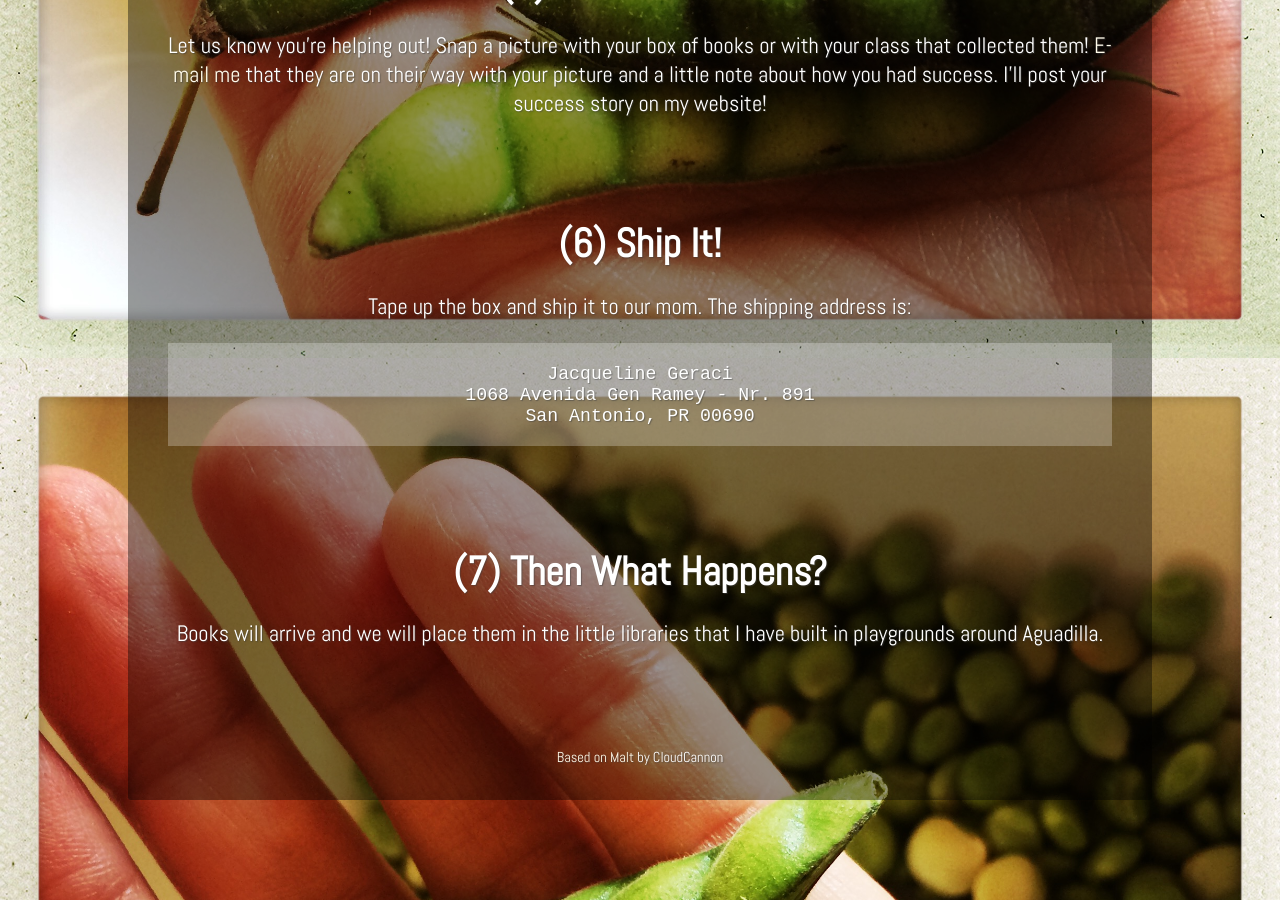
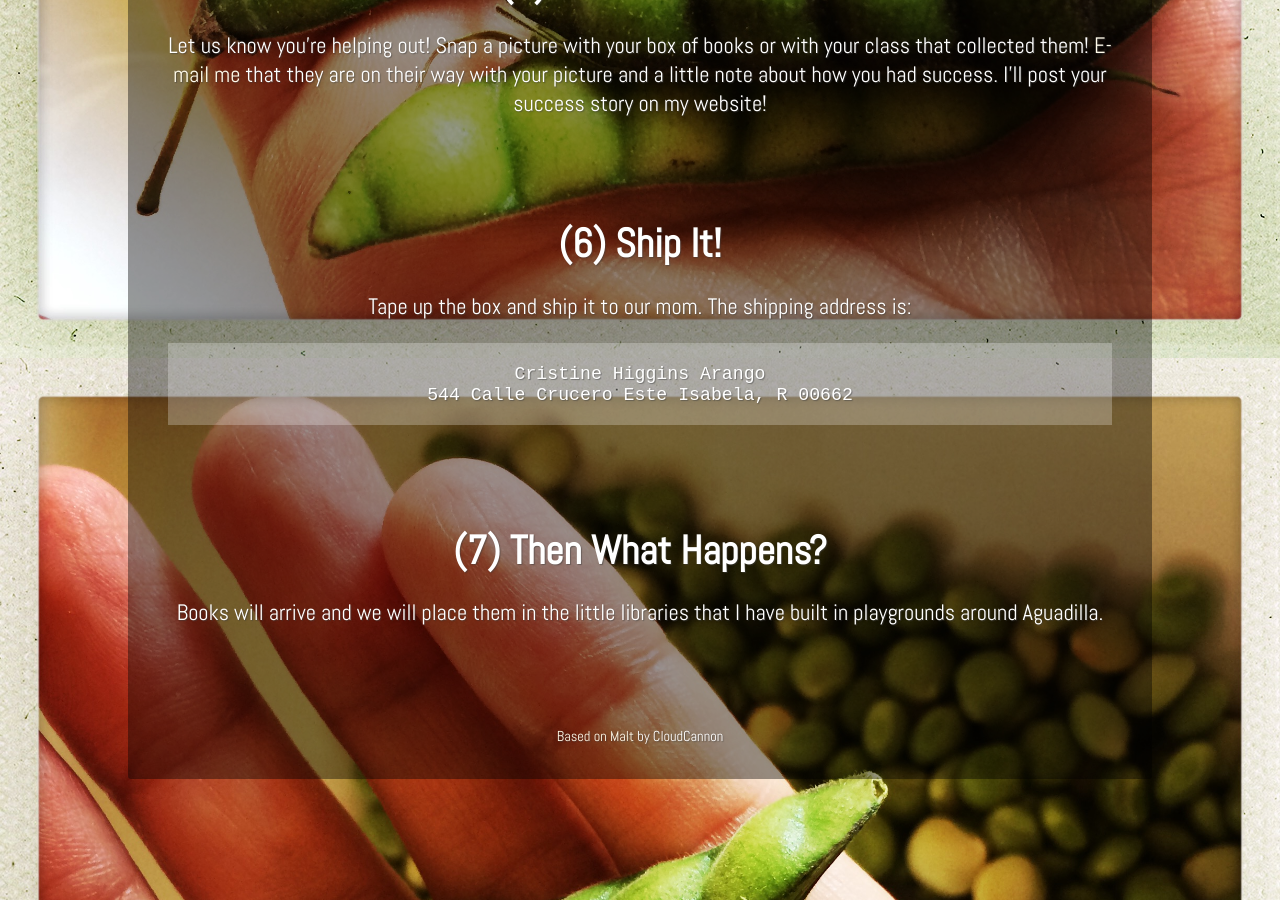
Before and after one commit to treshermanaspr/treshermanaspr.github.io, a Jekyll site: the page built from pages/participate.html, in a window 1280 px wide and 900 px high, scrolled down 2202 px. Built offline with Jekyll 4.4.1, drawn with Linux system fonts in a browser that asks for light colours; nearby versions of some CDN libraries.

Commit message:
Update participate.html

```diff
--- a/pages/participate.html
+++ b/pages/participate.html
@@ -52,9 +52,9 @@ background_image: /uploads/project-logos/peapods.jpg
 
 <div class="tip">
   <code>
-    Jacqueline Geraci <br>
-    1068 Avenida Gen Ramey - Nr. 891 <br>
-    San Antonio, PR 00690 <br>
+    Cristine Higgins Arango <br>
+    544 Calle Crucero Este
+    Isabela, R 00662 <br>
   </code>
 </div>
 
```
